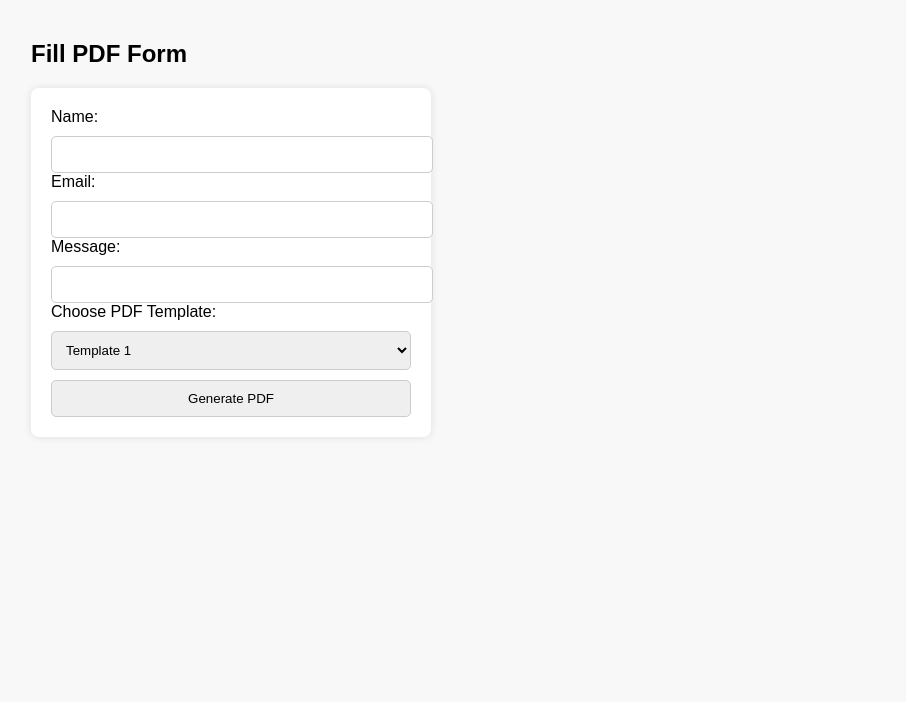
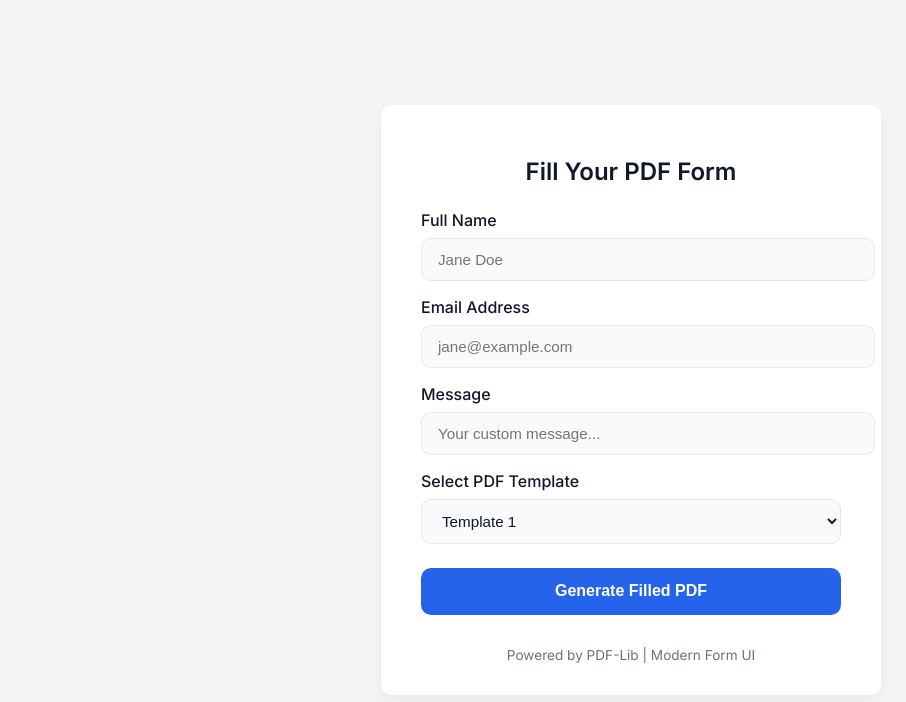
Before and after one commit to jmassachi/appeal-letter-demo, a plain HTML site: page index.html in a window 1280 px wide. Shown: the whole page, without its empty margins (9-915 px from the left). Drawn offline with Linux system fonts and the light colour scheme.

Commit message:
Update index.html

```diff
--- a/index.html
+++ b/index.html
@@ -1,71 +1,172 @@
 <!DOCTYPE html>
 <html lang="en">
 <head>
-  <meta charset="UTF-8">
-  <meta name="viewport" content="width=device-width, initial-scale=1.0">
-  <title>Fill PDF Template</title>
+  <meta charset="UTF-8" />
+  <meta name="viewport" content="width=device-width, initial-scale=1.0" />
+  <title>PDF Template Filler</title>
+
+  <!-- Google Fonts -->
+  <link href="https://fonts.googleapis.com/css2?family=Inter:wght@400;500;600&display=swap" rel="stylesheet" />
+
   <style>
-    body { font-family: Arial, sans-serif; margin: 40px; background-color: #f8f8f8; }
-    form { background: #fff; padding: 20px; border-radius: 8px; box-shadow: 0 0 8px rgba(0,0,0,0.1); width: 360px; }
-    input, button, select { width: 100%; margin-top: 10px; padding: 10px; border-radius: 5px; border: 1px solid #ccc; }
+    :root {
+      --primary: #2563eb;
+      --primary-hover: #1e40af;
+      --bg: #f3f4f6;
+      --white: #ffffff;
+      --text: #111827;
+      --muted: #6b7280;
+      --border: #e5e7eb;
+      --radius: 10px;
+      --shadow: 0 4px 12px rgba(0, 0, 0, 0.05);
+    }
+
+    body {
+      font-family: 'Inter', sans-serif;
+      background-color: var(--bg);
+      color: var(--text);
+      margin: 0;
+      padding: 0;
+      display: flex;
+      align-items: center;
+      justify-content: center;
+      min-height: 100vh;
+    }
+
+    .container {
+      background-color: var(--white);
+      width: 100%;
+      max-width: 420px;
+      padding: 2rem 2.5rem;
+      border-radius: var(--radius);
+      box-shadow: var(--shadow);
+    }
+
+    h2 {
+      text-align: center;
+      margin-bottom: 1.5rem;
+      font-weight: 600;
+      color: var(--text);
+    }
+
+    label {
+      display: block;
+      font-weight: 500;
+      margin-top: 1rem;
+      margin-bottom: 0.5rem;
+    }
+
+    input, select {
+      width: 100%;
+      padding: 0.75rem 1rem;
+      border: 1px solid var(--border);
+      border-radius: var(--radius);
+      font-size: 0.95rem;
+      color: var(--text);
+      background: #f9fafb;
+      transition: border 0.2s, box-shadow 0.2s;
+    }
+
+    input:focus, select:focus {
+      border-color: var(--primary);
+      outline: none;
+      box-shadow: 0 0 0 3px rgba(37, 99, 235, 0.2);
+    }
+
+    button {
+      width: 100%;
+      margin-top: 1.5rem;
+      background-color: var(--primary);
+      color: var(--white);
+      padding: 0.9rem;
+      font-weight: 600;
+      font-size: 1rem;
+      border: none;
+      border-radius: var(--radius);
+      cursor: pointer;
+      transition: background-color 0.25s;
+    }
+
+    button:hover {
+      background-color: var(--primary-hover);
+    }
+
+    .success {
+      display: none;
+      margin-top: 1.5rem;
+      padding: 1rem;
+      background: #ecfdf5;
+      color: #065f46;
+      border: 1px solid #6ee7b7;
+      border-radius: var(--radius);
+      text-align: center;
+      animation: fadeIn 0.6s ease-in-out;
+    }
+
+    @keyframes fadeIn {
+      from { opacity: 0; transform: translateY(10px); }
+      to { opacity: 1; transform: translateY(0); }
+    }
+
+    .footer {
+      text-align: center;
+      font-size: 0.85rem;
+      color: var(--muted);
+      margin-top: 2rem;
+    }
   </style>
 </head>
 <body>
 
-  <h2>Fill PDF Form</h2>
+  <div class="container">
+    <h2>Fill Your PDF Form</h2>
+    <form id="pdfForm">
+      <label for="name">Full Name</label>
+      <input type="text" id="name" placeholder="Jane Doe" required />
 
-  <form id="pdfForm">
-    <label>Name:</label>
-    <input type="text" id="name" required>
+      <label for="email">Email Address</label>
+      <input type="email" id="email" placeholder="jane@example.com" required />
 
-    <label>Email:</label>
-    <input type="email" id="email" required>
+      <label for="message">Message</label>
+      <input type="text" id="message" placeholder="Your custom message..." required />
 
-    <label>Message:</label>
-    <input type="text" id="message" required>
-
-    <label>Choose PDF Template:</label>
-    <select id="template">
+      <label for="template">Select PDF Template</label>
+      <select id="template" required>
         <option value="template1.pdf">Template 1</option>
         <option value="template2.pdf">Template 2</option>
       </select>
 
-    <button type="submit">Generate PDF</button>
+      <button type="submit">Generate Filled PDF</button>
     </form>
+
+    <div class="success" id="successMsg">✅ Your filled PDF has been downloaded!</div>
+
+    <div class="footer">Powered by PDF-Lib | Modern Form UI</div>
+  </div>
 
   <script src="https://unpkg.com/pdf-lib/dist/pdf-lib.min.js"></script>
   <script>
     const form = document.getElementById('pdfForm');
+    const successMsg = document.getElementById('successMsg');
 
     form.addEventListener('submit', async (e) => {
       e.preventDefault();
 
-      // Collect user input
-      const name = document.getElementById('name').value;
-      const email = document.getElementById('email').value;
-      const message = document.getElementById('message').value;
+      const name = document.getElementById('name').value.trim();
+      const email = document.getElementById('email').value.trim();
+      const message = document.getElementById('message').value.trim();
       const templatePath = document.getElementById('template').value;
 
-      // Fetch the selected PDF template
+      try {
         const existingPdfBytes = await fetch(templatePath).then(res => res.arrayBuffer());
+        const pdfDoc = await PDFLib.PDFDocument.load(existingPdfBytes);
+        const pdfForm = pdfDoc.getForm();
 
-      // Load a PDF with pdf-lib
-      const pdfDoc = await PDFLib.PDFDocument.load(existingPdfBytes);
-      const form = pdfDoc.getForm();
+        pdfForm.getTextField('Name').setText(name);
+        pdfForm.getTextField('Email').setText(email);
+        pdfForm.getTextField('Message').setText(message);
+        pdfForm.flatten();
 
-      // Fill the PDF form fields
-      try {
-        form.getTextField('Name').setText(name);
-        form.getTextField('Email').setText(email);
-        form.getTextField('Message').setText(message);
-      } catch (err) {
-        alert("Make sure your PDF has fields named 'Name', 'Email', and 'Message'");
-        return;
-      }
-
-      form.flatten(); // Optional: makes fields non-editable in final PDF
-
-      // Save and trigger download
         const pdfBytes = await pdfDoc.save();
         const blob = new Blob([pdfBytes], { type: 'application/pdf' });
         const url = URL.createObjectURL(blob);
@@ -74,7 +175,16 @@
         a.href = url;
         a.download = 'filled_template.pdf';
         a.click();
+
         URL.revokeObjectURL(url);
+
+        // Show success message
+        successMsg.style.display = 'block';
+        setTimeout(() => successMsg.style.display = 'none', 4000);
+      } catch (error) {
+        alert("⚠️ Error filling the PDF. Make sure your PDF has fields named 'Name', 'Email', and 'Message'.");
+        console.error(error);
+      }
     });
   </script>
 
```
Lines whose indentation alone changed are shown as unchanged.
